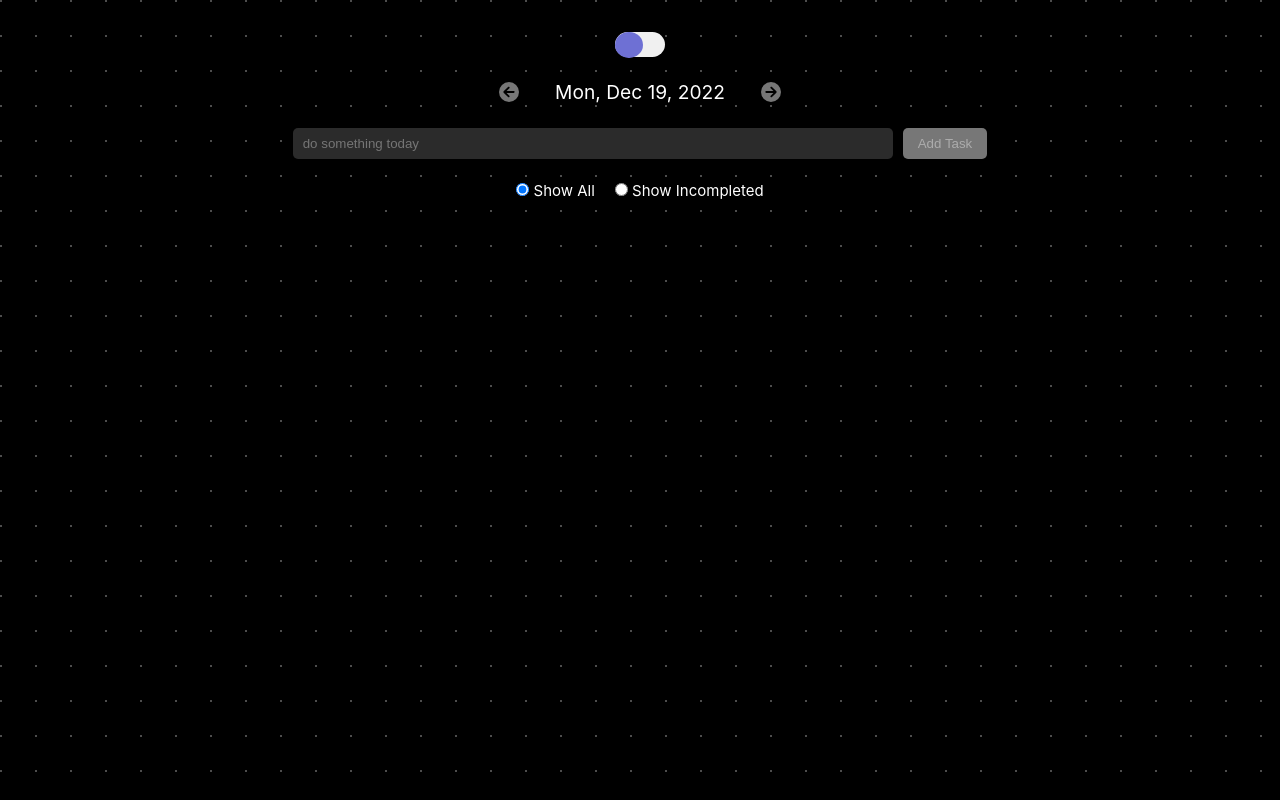
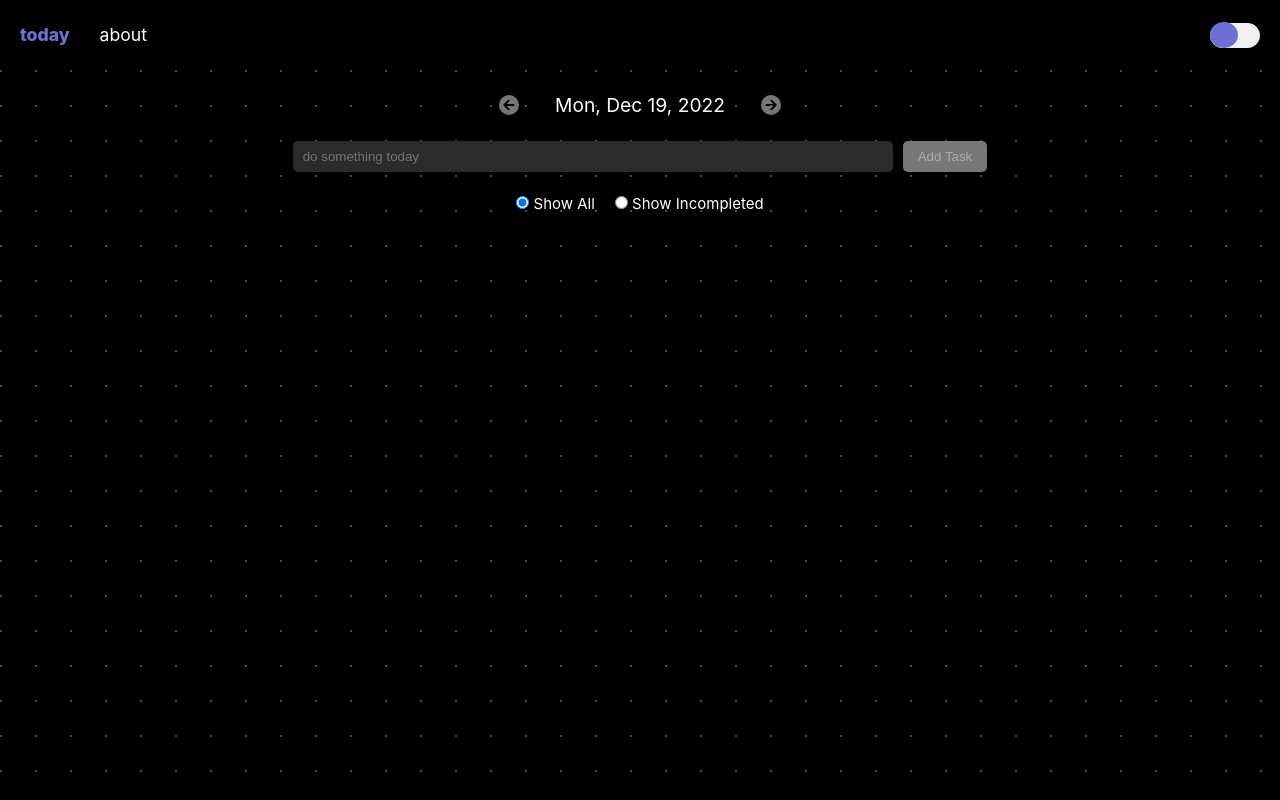
Before and after one commit to vanquiche/today-task, a Vue app: page / in a window 1280 px wide. Built offline with nearby package versions, Linux system fonts and the light colour scheme.

Commit message:
move header component into app

```diff
--- a/src/App.vue
+++ b/src/App.vue
@@ -5,7 +5,7 @@ import { DateTime } from "luxon";
 import { lightTheme, darkTheme, type ThemeType } from "./components/themes";
 // components
 import TaskDisplay from "@/components/TaskDisplay.vue";
-import SwitchBtn from "./components/SwitchBtn.vue";
+import HeaderBar from "./components/HeaderBar.vue";
 import TaskForm from "@/components/TaskForm.vue";
 import DateRange from "./components/DateRange.vue";
 // store
@@ -17,8 +17,7 @@ const toggleTheme = ref(true);
 // date variables
 const dt = DateTime;
 const selectedDate = ref(dt.now().weekday);
-const currentDate = dt.now();
-const dateCounter = ref(0);
+const selectedDateIndex = ref(0);
 
 // computed values
 const theme = computed(() => (toggleTheme.value ? darkTheme : lightTheme));
@@ -35,14 +34,14 @@ function handleToggleSwitch() {
 }
 function handleDateDecrement() {
   if (taskStore.daysWithTasks.length === 0) return;
-  dateCounter.value++;
-  selectedDate.value = taskStore.daysWithTasks[dateCounter.value];
+  selectedDateIndex.value++;
+  selectedDate.value = taskStore.daysWithTasks[selectedDateIndex.value];
 }
 
 function handleDateIncrement() {
   if (taskStore.daysWithTasks.length === 0) return;
-  dateCounter.value--;
-  selectedDate.value = taskStore.daysWithTasks[dateCounter.value];
+  selectedDateIndex.value--;
+  selectedDate.value = taskStore.daysWithTasks[selectedDateIndex.value];
 }
 
 provide<ComputedRef<ThemeType>>("theme", theme);
@@ -56,26 +55,26 @@ onMounted(() => {
 </script>
 
 <template>
-  <div
+  <section
     class="container"
     :class="[toggleTheme ? 'blackDotPattern' : 'whiteDotPattern']"
     :style="{ backgroundColor: theme.bgColor, color: theme.color }"
   >
-    <SwitchBtn :on-change="handleToggleSwitch" :state="toggleTheme" />
+    <HeaderBar :on-toggle="handleToggleSwitch" :toggle-state="toggleTheme" />
     <DateRange
-      :current-date="currentDate"
       :selected-date="selectedDate"
       :increment-date="handleDateIncrement"
       :decrement-date="handleDateDecrement"
     />
-    <TaskForm :selected-date="selectedDate" :current-date="currentDate" />
+    <TaskForm :selected-date="selectedDate" />
     <TaskDisplay :tasks="selectedTasks" />
-  </div>
+  </section>
 </template>
 
 <style scoped>
 .container {
-  padding: 2rem 0;
+  padding: 0;
+  padding-bottom: 2rem;
   display: flex;
   flex-direction: column;
   align-items: center;
```
